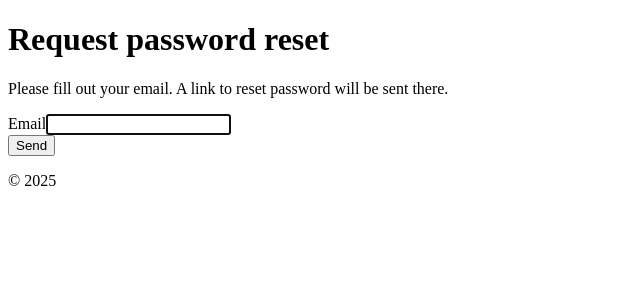
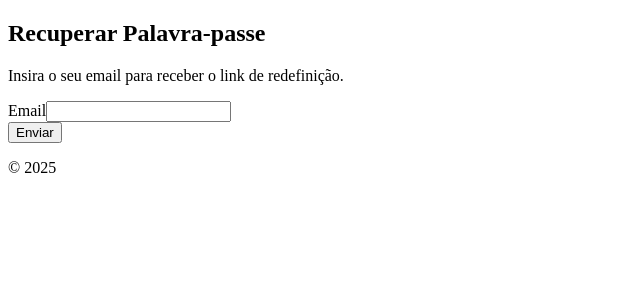
Before and after one commit to VeiGest/website-VeiGest, a Yii app: template veigest/frontend/views/site/requestPasswordResetToken.php in a window 1280 px wide. Shown: the part 26-326 px from the top of the page, without its empty margins (0-640 px from the left). Run offline with PHP 8.4 and a stand-in for Yii, Linux system fonts and the light colour scheme; the template is opened without the code that fills it, so the values that code supplies are empty; form fields are guessed from the names that the template uses; some libraries are stand-ins or nearby versions.

Commit message:
implementacao do esqueceu a senha

```diff
--- /dev/null
+++ b/veigest/backend/web/robots.txt
@@ -0,0 +1,2 @@
+User-agent: *
+Disallow: /
--- a/veigest/frontend/models/PasswordResetRequestForm.php
+++ b/veigest/frontend/models/PasswordResetRequestForm.php
@@ -25,7 +25,7 @@
             ['email', 'email'],
             ['email', 'exist',
                 'targetClass' => '\common\models\User',
-                'filter' => ['status' => User::STATUS_ACTIVE],
+                'filter' => ['estado' => 'ativo'],
                 'message' => 'There is no user with this email address.'
             ],
         ];
@@ -40,7 +40,7 @@
     {
         /* @var $user User */
         $user = User::findOne([
-            'status' => User::STATUS_ACTIVE,
+            'estado' => 'ativo',
             'email' => $this->email,
         ]);
 
--- a/veigest/frontend/models/ResendVerificationEmailForm.php
+++ b/veigest/frontend/models/ResendVerificationEmailForm.php
@@ -25,7 +25,7 @@
             ['email', 'email'],
             ['email', 'exist',
                 'targetClass' => '\common\models\User',
-                'filter' => ['status' => User::STATUS_INACTIVE],
+                'filter' => ['estado' => 'inativo'],
                 'message' => 'There is no user with this email address.'
             ],
         ];
@@ -40,7 +40,7 @@
     {
         $user = User::findOne([
             'email' => $this->email,
-            'status' => User::STATUS_INACTIVE
+            'estado' => 'inativo'
         ]);
 
         if ($user === null) {
--- a/veigest/frontend/views/layouts/main.php
+++ b/veigest/frontend/views/layouts/main.php
@@ -52,7 +52,7 @@
     } else {
         echo Html::beginForm(['/site/logout'], 'post', ['class' => 'd-flex'])
             . Html::submitButton(
-                'Logout (' . Yii::$app->user->identity->name . ')',
+                'Logout (' . Yii::$app->user->identity->nome . ')',
                 ['class' => 'btn btn-link logout text-decoration-none']
             )
             . Html::endForm();
--- a/veigest/frontend/views/site/requestPasswordResetToken.php
+++ b/veigest/frontend/views/site/requestPasswordResetToken.php
@@ -1,31 +1,27 @@
 <?php
+use yii\bootstrap5\ActiveForm;
+use yii\bootstrap5\Html;
 
-/** @var yii\web\View $this */
-/** @var yii\bootstrap5\ActiveForm $form */
-/** @var \frontend\models\PasswordResetRequestForm $model */
+$this->title = 'Recuperar Palavra-passe';
+?>
 
-use yii\bootstrap5\Html;
-use yii\bootstrap5\ActiveForm;
+<section class="bg-gray-50 dark:bg-gray-900 min-h-screen flex items-center justify-center">
+  <div class="w-full max-w-md bg-white rounded-lg shadow dark:border dark:bg-gray-800 dark:border-gray-700">
+      <div class="p-6 space-y-6">
+          <h1 class="text-2xl font-bold text-center text-gray-900 dark:text-white"><?= Html::encode($this->title) ?></h1>
+          <p class="text-center text-gray-600 dark:text-gray-400 text-sm mb-4">Insira o seu email para receber o link de redefinição.</p>
 
-$this->title = 'Request password reset';
-$this->params['breadcrumbs'][] = $this->title;
-?>
-<div class="site-request-password-reset">
-    <h1><?= Html::encode($this->title) ?></h1>
+          <?php $form = ActiveForm::begin(['id' => 'request-password-reset-form']); ?>
 
-    <p>Please fill out your email. A link to reset password will be sent there.</p>
+              <?= $form->field($model, 'email')->textInput([
+                  'class' => 'bg-gray-50 border border-gray-300 text-gray-900 text-sm rounded-lg block w-full p-2.5 dark:bg-gray-700 dark:border-gray-600 dark:text-white',
+              ])->label('Email', ['class' => 'text-sm font-medium text-gray-900 dark:text-white']) ?>
 
-    <div class="row">
-        <div class="col-lg-5">
-            <?php $form = ActiveForm::begin(['id' => 'request-password-reset-form']); ?>
+              <div class="form-group text-center">
+                  <?= Html::submitButton('Enviar', ['class' => 'w-full text-white bg-blue-600 hover:bg-blue-700 focus:ring-4 focus:ring-blue-300 font-medium rounded-lg text-sm px-5 py-2.5']) ?>
+              </div>
 
-                <?= $form->field($model, 'email')->textInput(['autofocus' => true]) ?>
-
-                <div class="form-group">
-                    <?= Html::submitButton('Send', ['class' => 'btn btn-primary']) ?>
-                </div>
-
-            <?php ActiveForm::end(); ?>
-        </div>
-    </div>
-</div>
+          <?php ActiveForm::end(); ?>
+      </div>
+  </div>
+</section>
```
Also changed, not shown: veigest/frontend/views/site/resetPassword.php (+19 -24 lines), 1 other file.
